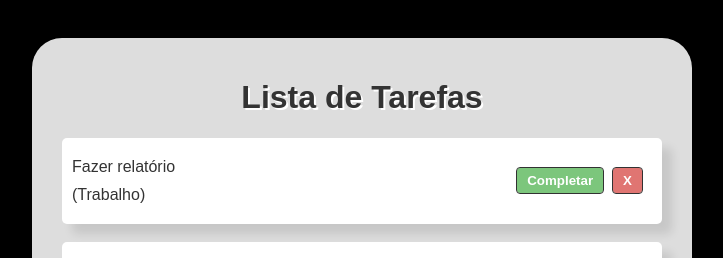
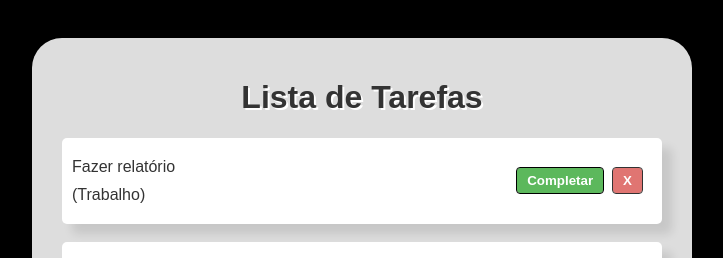
Before and after one commit to ZanonDeAndrade/Projeto_Imago, a React (Vite) app: page / in a window 1280 px wide. In both pictures the pointer is over the button 838 px from the left and 180 px from the top of the page. Shown: the top 258 px of the page, without its empty margins (278-1001 px from the left). Built offline with nearby package versions, Linux system fonts and the light colour scheme.

Commit message:
atualizacao css

```diff
--- a/src/App.css
+++ b/src/App.css
@@ -44,7 +44,7 @@ button {
   margin-right: 10px;
 
   &:hover {
-    opacity: 0,8;
+    opacity: 1;
   }
 }
 
```
